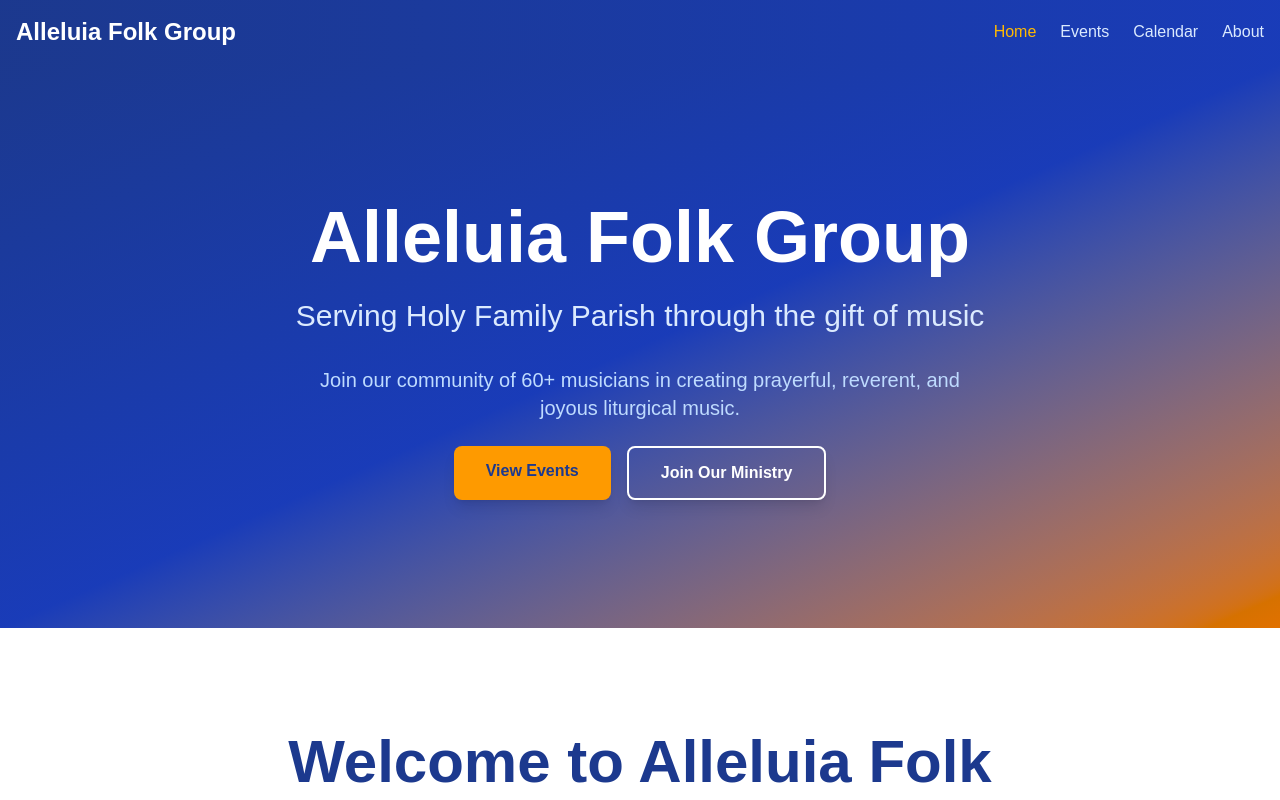
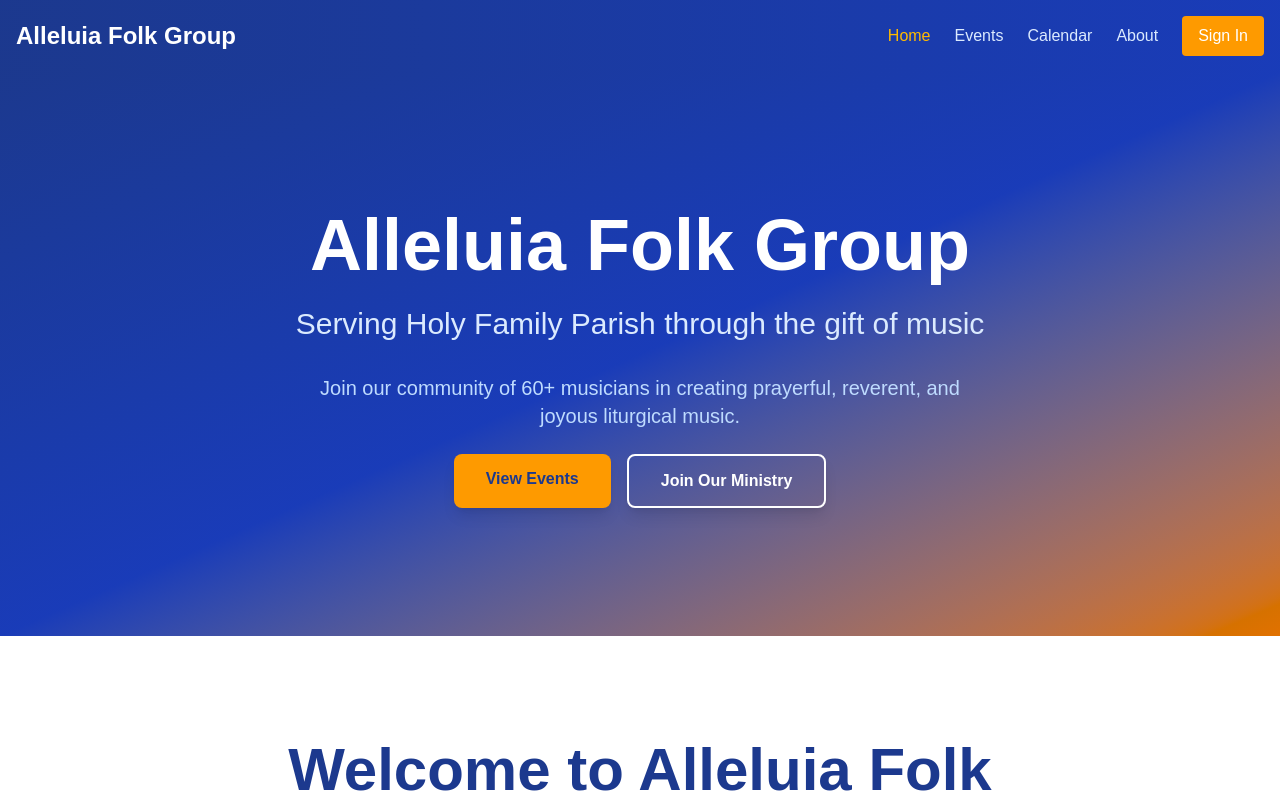
Before and after one commit to ksylvan/afg-app, a Next.js app: page / in a window 1280 px wide. Shown: the top 800 px of the page. Built offline with nearby package versions, Linux system fonts and the light colour scheme; no server answers.

Commit message:
MAESTRO: Add AuthButton component to Header.tsx

```diff
--- a/Auto Run Docs/Phase-02-Magic-Link-Authentication.md
+++ b/Auto Run Docs/Phase-02-Magic-Link-Authentication.md
@@ -10,7 +10,7 @@
 - [x] Create src/lib/auth.ts file with NextAuth v5 configuration, credentials provider using email as identifier
 - [x] Create src/app/api/auth/[...nextauth]/route.ts file to handle authentication API endpoints
 - [x] Create src/components/AuthButton.tsx component with "Sign In" and "Sign Out" functionality
-- [ ] Add AuthButton component to Header.tsx, positioned on the right side of navigation
+- [x] Add AuthButton component to Header.tsx, positioned on the right side of navigation
 - [ ] Update src/lib/auth.ts to include session management and protect routes configuration
 - [ ] Create src/middleware.ts file to handle protected route redirects and authentication state
 - [ ] Create src/app/login/page.tsx with simple login form that accepts email only and displays "Magic link sent to your email" message on submission
--- a/src/components/Header.tsx
+++ b/src/components/Header.tsx
@@ -2,6 +2,7 @@
 
 import Link from 'next/link';
 import { usePathname } from 'next/navigation';
+import AuthButton from './AuthButton';
 
 export default function Header() {
   const pathname = usePathname();
@@ -23,7 +24,8 @@
             </h1>
           </Link>
 
-          <nav className="flex flex-wrap justify-center gap-4 md:gap-6">
+          <div className="flex flex-wrap items-center justify-center gap-4 md:gap-6">
+            <nav className="flex flex-wrap gap-4 md:gap-6">
               {navLinks.map((link) => (
                 <Link
                   key={link.name}
@@ -38,6 +40,8 @@
                 </Link>
               ))}
             </nav>
+            <AuthButton />
+          </div>
         </div>
       </div>
     </header>
```
Lines whose indentation alone changed are shown as unchanged.
